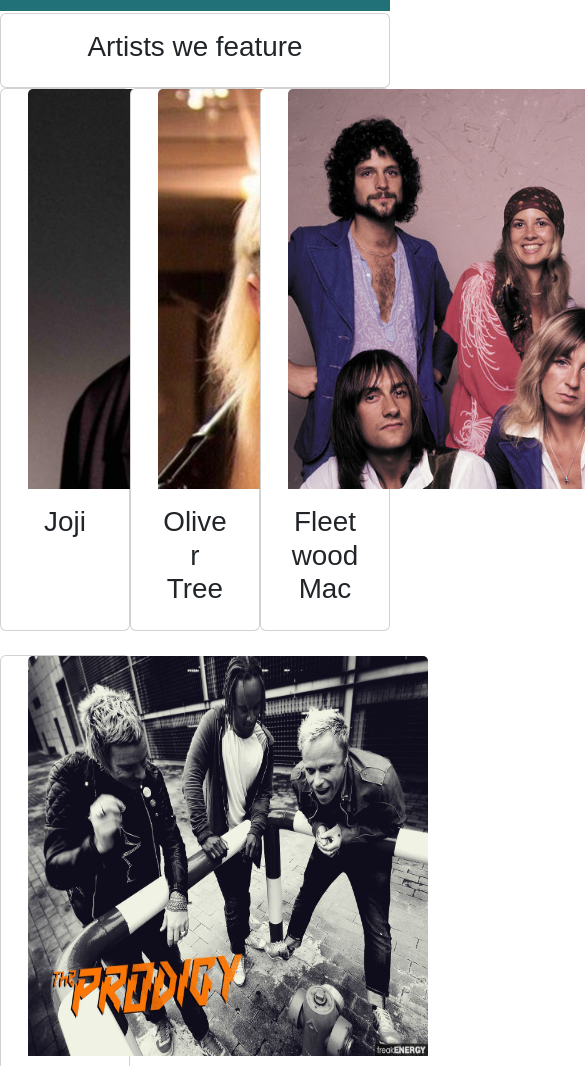
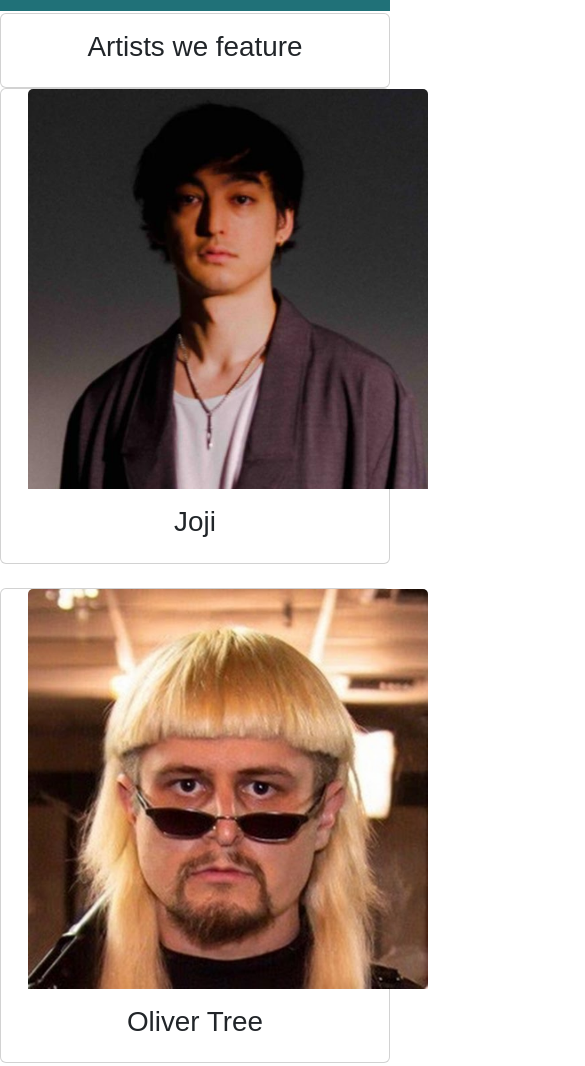
Before and after one commit to CharlieQ9918/Spinup-Records, a plain HTML site: page index.html in a window 390 px wide. Shown: the part 833-1899 px from the top of the page, 585 px wide, since content can reach past the window. Drawn offline with nearby package versions, Linux system fonts and the light colour scheme.

Commit message:
Update index.html

```diff
--- a/index.html
+++ b/index.html
@@ -33,7 +33,7 @@
 <!-- tjese are all the bootstrap cards for the images of featured artists on the store -->
 <div class="container-fluid">
     <div class="row">
-    <div class="card mb-4 box-shadow col-4 col-md-3">
+    <div class="card mb-4 box-shadow col-12 col-md-3">
         <img class="card-img-top" alt="Joji [100%x225]" src="jojipic.png" style="width:400px;height:400px;margin-left:15px;">
     <div class="card-body">
         <div class="text-center">
@@ -42,7 +42,7 @@
 
     </div>
     </div>
-    <div class="card mb-4 box-shadow col-4 col-md-3">
+    <div class="card mb-4 box-shadow col-12 col-md-3">
             <img class="card-img-top" alt="Oliver Tree [100%x225]" src="OT.png" style="width:400px;height:400px;margin-left:15px;">
         <div class="card-body">
             <div class="text-center">
@@ -51,7 +51,7 @@
 
         </div>
     </div>
-    <div class="card mb-4 box-shadow col-4 col-md-3">
+    <div class="card mb-4 box-shadow col-12 col-md-3">
             <img class="card-img-top" alt="Fleetwood Mac [100%x225]" src="FWM.png" style="width:400px;height:400px;margin-left:15px;">
         <div class="card-body">
             <div class="text-center">
@@ -60,7 +60,7 @@
 
         </div>
     </div>
-    <div class="card mb-4 box-shadow col-4 col-md-3">
+    <div class="card mb-4 box-shadow col-12 col-md-3">
         <img class="card-img-top" alt="The Prodigy [100%x225]" src="prod.png" style="width:400px;height:400px;margin-left:15px;">
     <div class="card-body">
         <div class="text-center">
```
